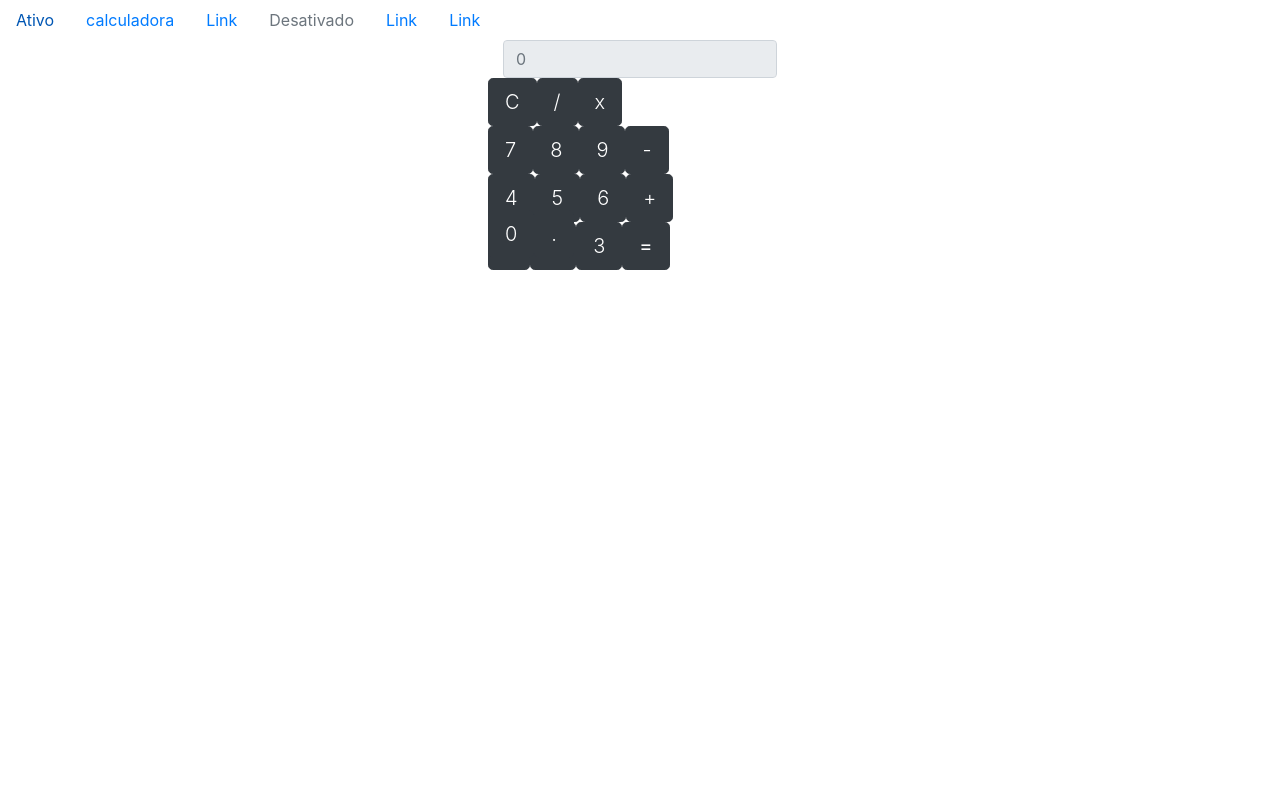
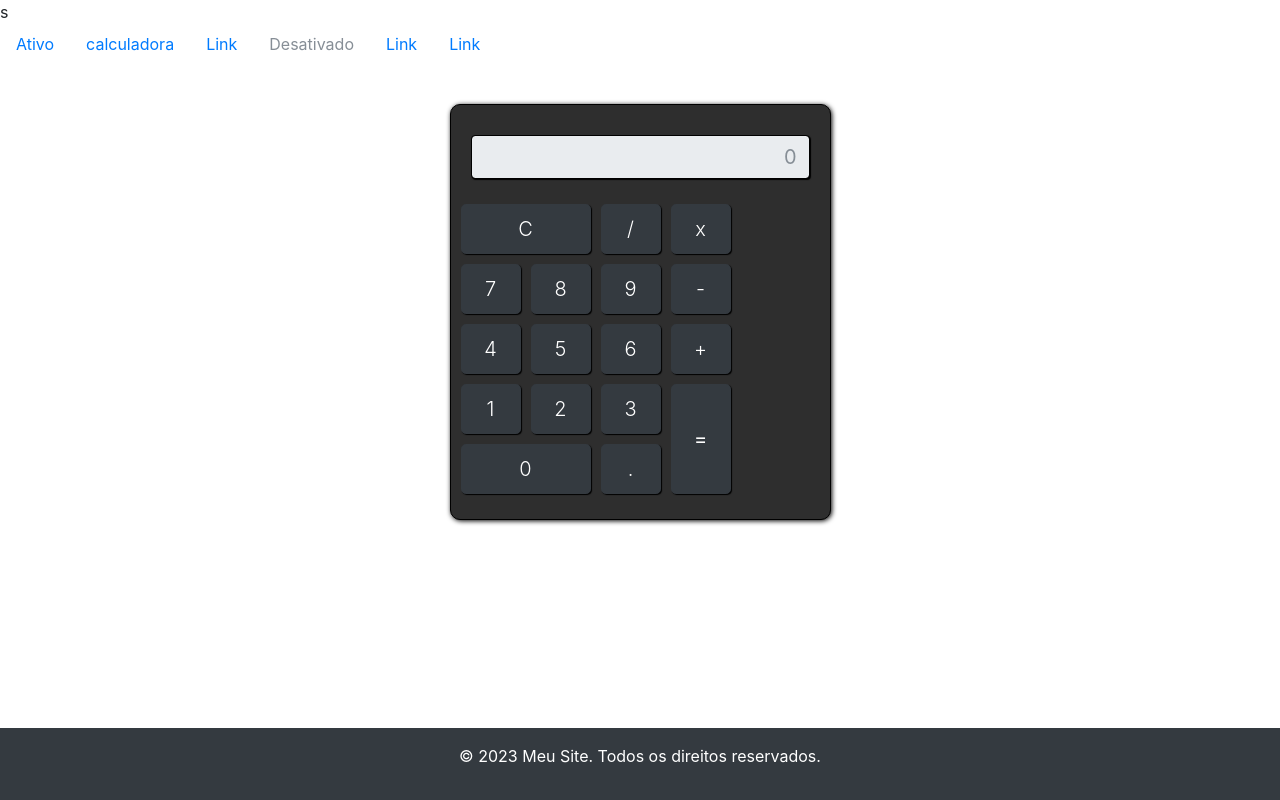
Before and after one commit to PedroDelgadoHenriques1/desenvolvimento_backend, a Django app: template usipav/templates/calculadora.html in a window 1280 px wide. Run offline with Django 3.2, Linux system fonts and the light colour scheme; the template is opened without the code that fills it, so the values that code supplies are empty; some libraries are stand-ins or nearby versions.

Commit message:
fazendo rodape em base

```diff
--- a/usipav/templates/base.html
+++ b/usipav/templates/base.html
@@ -3,6 +3,7 @@
 
 <html lang="en">
 <head>
+  {% block body_block2 %}
 
     <meta charset="UTF-8">
     <meta name="viewport" content="width=device-width, initial-scale=1.0">
@@ -10,6 +11,7 @@
 
     <link rel="stylesheet" href="https://stackpath.bootstrapcdn.com/bootstrap/4.1.3/css/bootstrap.min.css" integrity="sha384-MCw98/SFnGE8fJT3GXwEOngsV7Zt27NXFoaoApmYm81iuXoPkFOJwJ8ERdknLPMO" crossorigin="anonymous">
 
+  {% endblock %}s
 </head>
 <body>
 
@@ -41,7 +43,13 @@
 
     </div>
 
+    <footer class="bg-dark text-white text-center p-3 fixed-bottom">
+      <!-- Conteúdo do Rodapé -->
+      <p>&copy; 2023 Meu Site. Todos os direitos reservados.</p>
+  </footer>
     {% block body_block %}
     {% endblock %}
+
+
 </body>
 </html>
```
